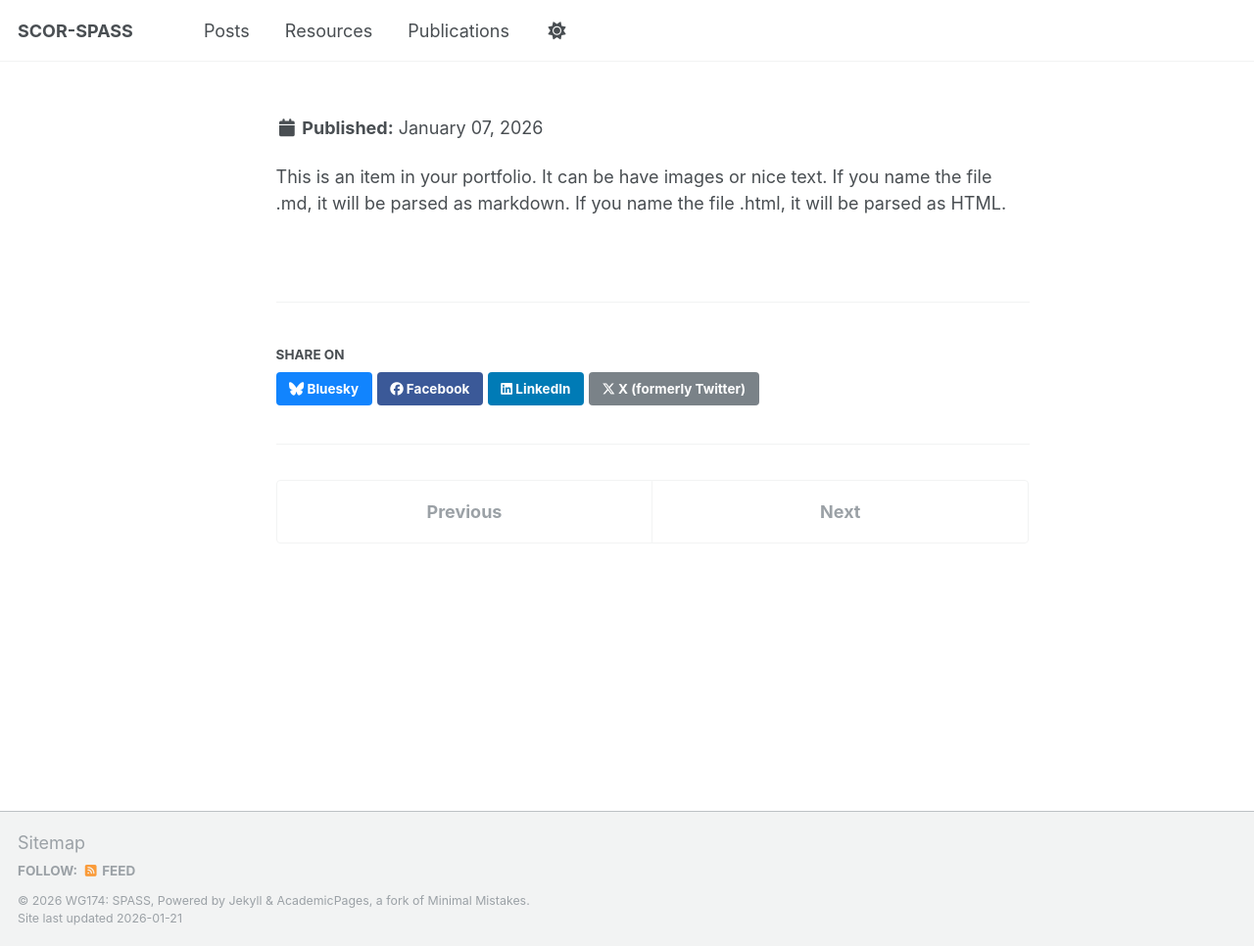
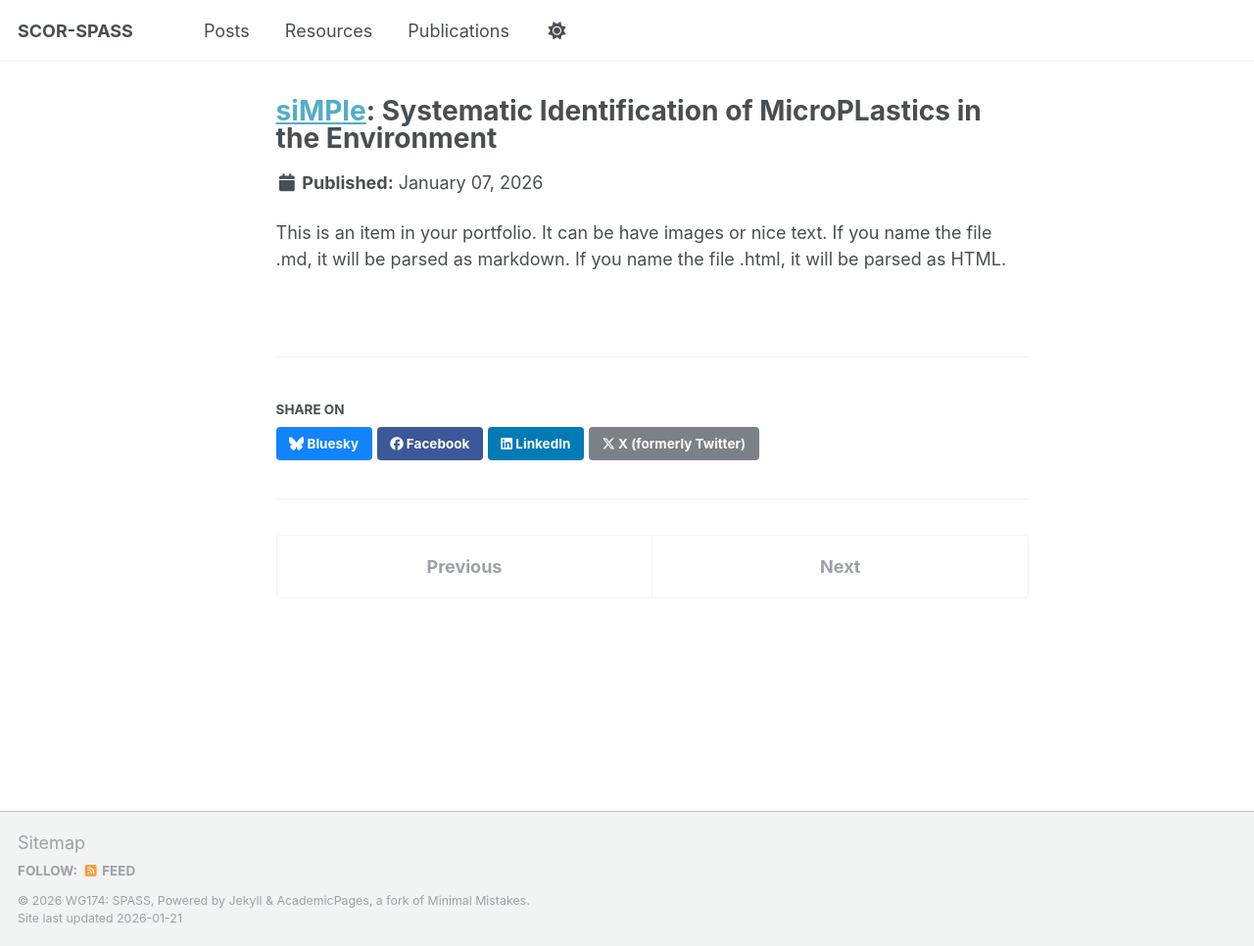
Before and after one commit to SCOR-SPASS/scor-spass.github.io, a Jekyll site: the page built from _portfolio/siMPle.md, in a window 1280 px wide and 966 px high. Shown: the whole window at 98% size. Built offline with Jekyll 4.4.1, drawn with Linux system fonts in a browser that asks for light colours.

Commit message:
Update siMPle.md

```diff
--- a/_portfolio/siMPle.md
+++ b/_portfolio/siMPle.md
@@ -1,7 +1,7 @@
 ---
-title: ""
+title: "**[siMPle](https://simple-plastics.eu/): Systematic Identification of MicroPLastics in the Environment**"
 date: 2026-01-07
-excerpt: "**[siMPle](https://simple-plastics.eu/): Systematic Identification of MicroPLastics in the Environment** <br>siMPle is a freeware for the fast detection of microplatic materials in environmental samples. Its algorithm compares the IR spectra of the sample with each reference spectra in the database, then assigns a material to them along with a probability score. <br/><img src='/images/simple.png'>"
+excerpt: "siMPle is a freeware for the fast detection of microplatic materials in environmental samples. Its algorithm compares the IR spectra of the sample with each reference spectra in the database, then assigns a material to them along with a probability score. <br/><img src='/images/simple.png'>"
 collection: portfolio
 ---
 
```
